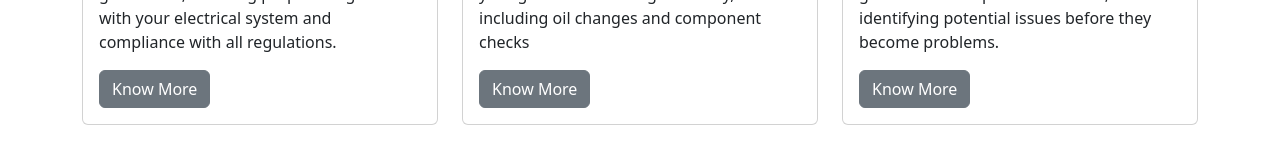
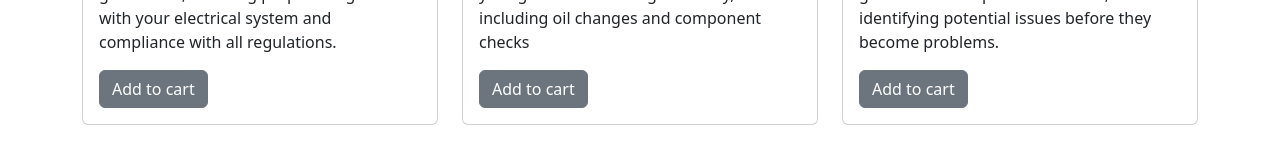
Before and after one commit to bilal-farooqui/Haber-engineering, a React (Create React App) app: page / in a window 1280 px wide. Shown: the part 1900-2060 px from the top of the page. Built offline with nearby package versions, Linux system fonts and the light colour scheme.

Commit message:
mini fix

```diff
--- a/src/Constants/data.js
+++ b/src/Constants/data.js
@@ -34,19 +34,19 @@ export const sidebarData = {
 export const productData = [{
     title: "Installation",
     description: "Our technicians expertly install standby generators, ensuring proper integration with your electrical system and compliance with all regulations.",
-    buttonText: "Know More",
+    buttonText: "Add to cart",
     image: require("../assets/installation.jpg")
     },
     {
         title: "Maintenance",
         description: "We offer routine maintenance to keep your generator running smoothly, including oil changes and component checks",
-        buttonText: "Know More",
+        buttonText: "Add to cart",
         image: require("../assets/maintenance.jpg")
     },
     {
         title: "Inspection",
     description: "Our thorough inspections ensure your generator is in optimal condition, identifying potential issues before they become problems.",
-    buttonText: "Know More",
+    buttonText: "Add to cart",
     image: require("../assets/inspection.jpg")
     }
 ]
```
